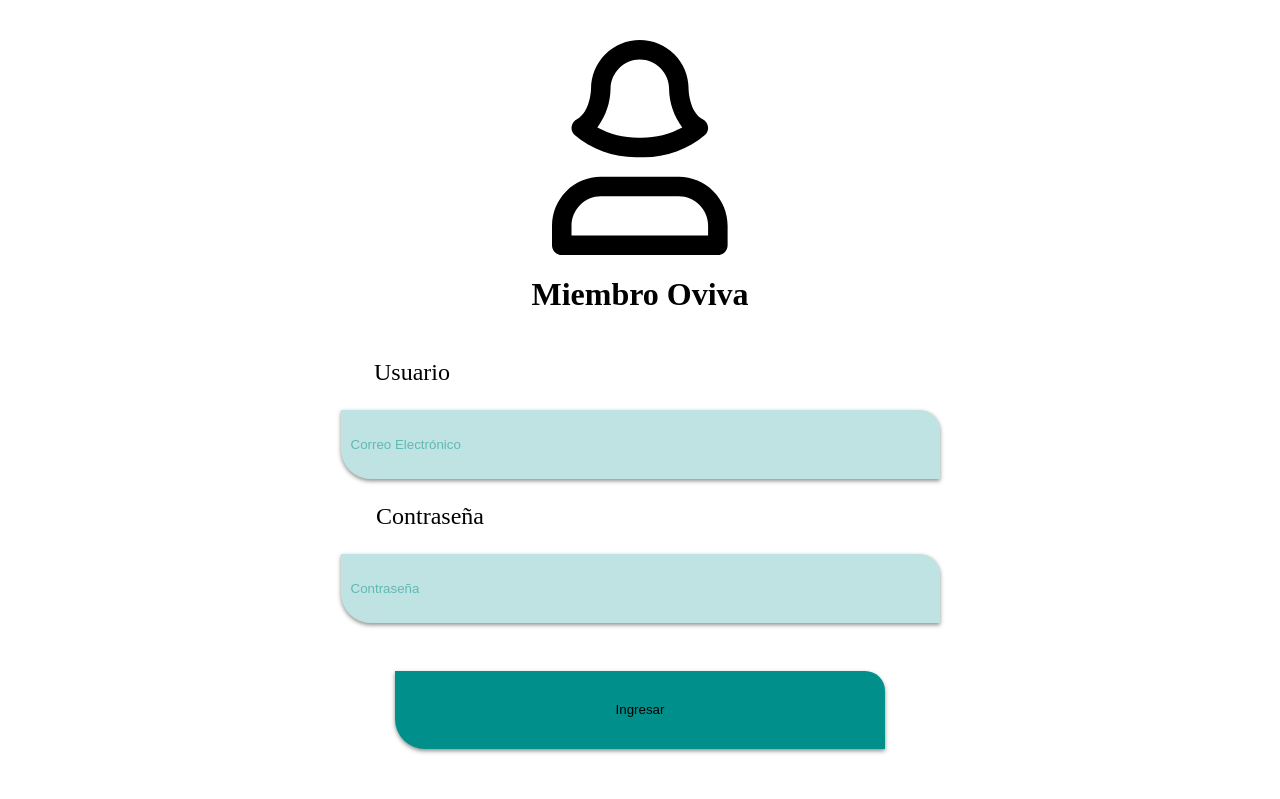
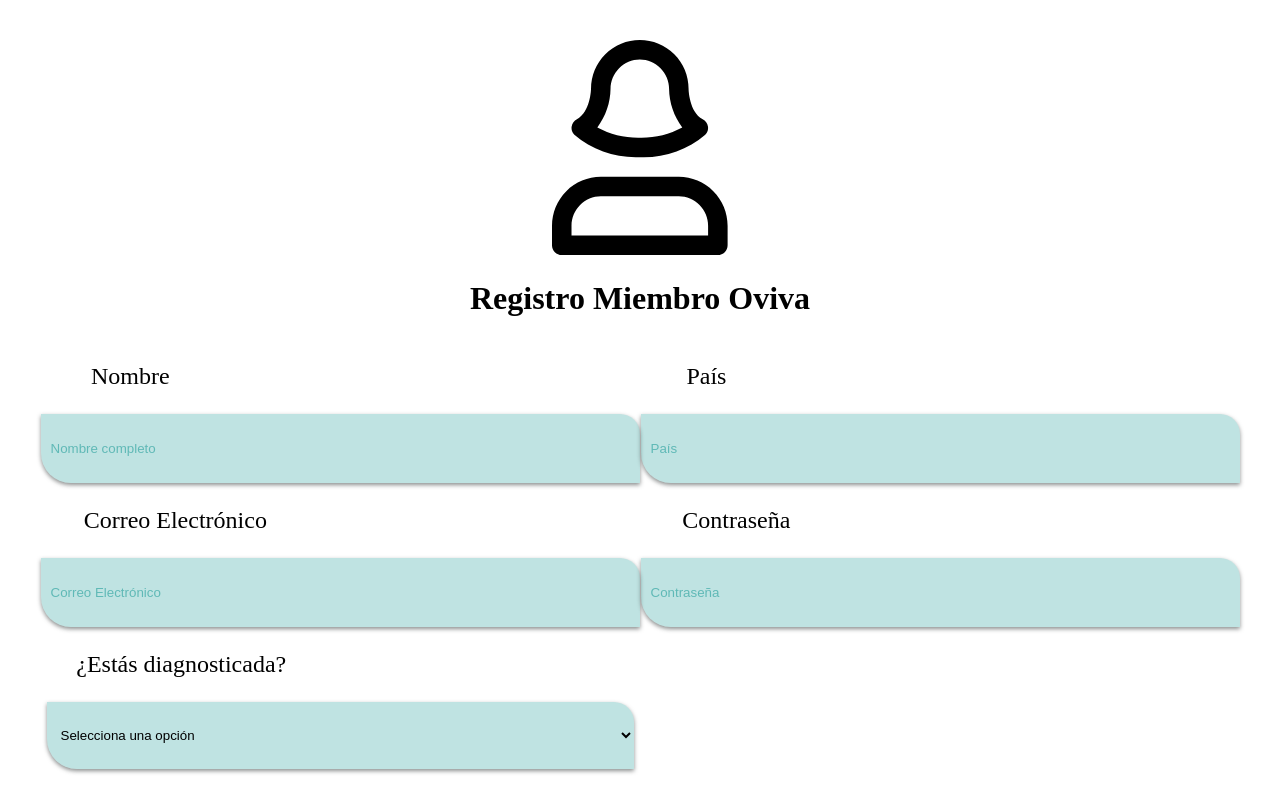
Before and after one commit to angylearns/oviva_care, a React (Vite) app in the folder HolisticFront/: page / in a window 1280 px wide. Shown: the top 799 px of the page. Built offline with nearby package versions, Linux system fonts and the light colour scheme.

Commit message:
add specials caracters to validations form register

```diff
--- a/HolisticFront/src/App.jsx
+++ b/HolisticFront/src/App.jsx
@@ -12,8 +12,8 @@ function App() {
 
   return (
     <>
-    {/* <Register /> */}
-      <Login_user />
+    <Register />
+      {/* <Login_user /> */}
       {/* <Recipe/> */}
     </>
   )
--- a/HolisticFront/src/components/register/Register.jsx
+++ b/HolisticFront/src/components/register/Register.jsx
@@ -37,7 +37,7 @@ function Register() {
                         {...register("name", {
                             required: "Este campo es requerido",
                             pattern: {
-                                value: /^[A-Za-z\s]+$/i,
+                                value: /^[A-Za-z\u00C0-\u00FF\s]+$/i,
                                 message: "Solo se permiten letras"
                             }
                         })}
@@ -83,7 +83,7 @@ function Register() {
                         {...register("country", {
                             required: "Este campo es requerido",
                             pattern: {
-                                value: /^[A-Za-z\s]+$/i,
+                                value: /^[A-Za-z\u00C0-\u00FF\s]+$/i,
                                 message: "Solo se permiten letras"
                             }
                         })}
```
